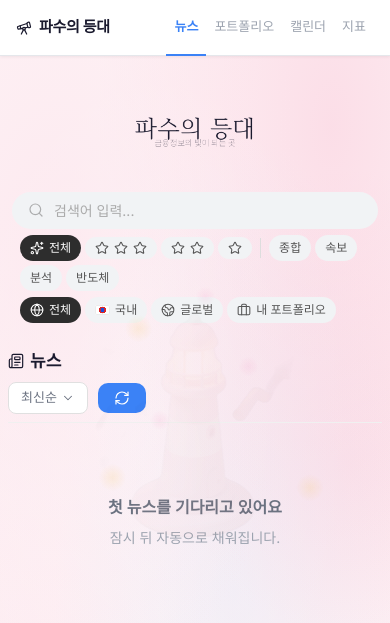
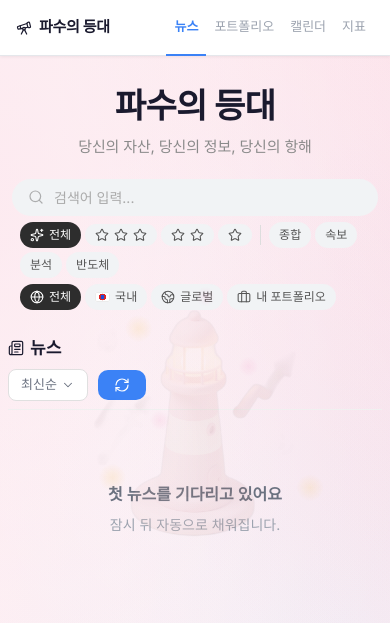
Before and after one commit to dalma-tian/pasu-lighthouse, a Flask app: page / in a window 390 px wide. Shown: the top 623 px of the page. Run offline with Flask 3, Linux system fonts and the light colour scheme; data that the repository does not hold is empty.

Commit message:
fix: 타이틀 CSS 텍스트 교체 + 물결 배경 애니메이션 + 워터마크 진하게(0.14) + 등대 정지
- 제목: Pillow 이미지 제거 → h2.title-main + p.title-sub (Inter 34px/700)
- 배경: bgWave 20s keyframes → 6개 radial-gradient 부드럽게 이동
- 워터마크: opacity 0.065→0.14, 520→580px, 본체 정지(transform:translate)
- 아티팩트: 6개 개별 floatA~F 애니메이션 유지
- 불필요 floatCenter 키프레임 제거
- 반응형 watermark opacity 0.12 적용

```diff
--- a/static/style.css
+++ b/static/style.css
@@ -16,9 +16,19 @@ body {
     radial-gradient(ellipse at 10% 85%, rgba(252, 228, 236, 0.5) 0%, transparent 45%),
     radial-gradient(ellipse at 90% 55%, rgba(248, 187, 208, 0.3) 0%, transparent 45%),
     radial-gradient(ellipse at 40% 50%, rgba(255, 255, 255, 0.8) 0%, transparent 60%);
-  background-attachment: fixed;
+  background-size: 200% 200%;
+  background-position: 0% 0%;
+  animation: bgWave 20s ease-in-out infinite alternate;
   -webkit-font-smoothing: antialiased;
   -moz-osx-font-smoothing: grayscale;
+}
+
+@keyframes bgWave {
+  0%   { background-position: 0% 0%; }
+  25%  { background-position: 40% 20%; }
+  50%  { background-position: 20% 50%; }
+  75%  { background-position: 60% 30%; }
+  100% { background-position: 30% 10%; }
 }
 
 a { color: var(--color-primary); text-decoration: none; }
@@ -584,17 +594,30 @@ button { font-family: inherit; cursor: pointer; }
 
 /* ── Title Banner ── */
 .title-banner {
-  max-width: 600px;
-  margin: 32px auto 24px;
+  max-width: 640px;
+  margin: 48px auto 32px;
   padding: 0 20px;
   text-align: center;
   position: relative;
   z-index: 1;
 }
-.title-banner img {
-  width: 100%;
-  height: auto;
-  display: block;
+.title-main {
+  font-family: 'Inter', 'Noto Sans KR', -apple-system, sans-serif;
+  font-size: 34px;
+  font-weight: 700;
+  letter-spacing: -0.02em;
+  color: #1a1a2e;
+  line-height: 1.3;
+  margin: 0 0 8px;
+}
+.title-sub {
+  font-family: 'Inter', 'Noto Sans KR', -apple-system, sans-serif;
+  font-size: 15px;
+  font-weight: 400;
+  letter-spacing: -0.01em;
+  color: #8a8a8a;
+  line-height: 1.5;
+  margin: 0;
 }
 
 /* ── Phase 2: 검색바 ── */
@@ -811,13 +834,14 @@ button { font-family: inherit; cursor: pointer; }
   position: fixed;
   top: 50%;
   left: 50%;
-  width: 520px;
-  height: 520px;
+  transform: translate(-50%, -50%);
+  width: 580px;
+  height: 580px;
   background: url('/static/lighthouse-watermark.png') no-repeat center/contain;
-  opacity: 0.065;
+  opacity: 0.14;
   pointer-events: none;
   z-index: 0;
-  animation: floatCenter 12s ease-in-out infinite;
+  /* 등대 본체는 정지 — 애니메이션 없음 */
 }
 .watermark-artifact {
   position: fixed;
@@ -844,11 +868,6 @@ button { font-family: inherit; cursor: pointer; }
 .artifact-5 { top: 60%; left: 70%; animation: floatE 11s ease-in-out infinite; }
 .artifact-6 { top: 50%; left: 40%; animation: floatF 8.5s ease-in-out infinite; }
 
-@keyframes floatCenter {
-  0%, 100% { transform: translate(-50%, -50%) scale(1); }
-  33% { transform: translate(-50%, -53%) scale(1.03); }
-  66% { transform: translate(-50%, -48%) scale(0.98); }
-}
 @keyframes floatA { 0%,100%{transform:translate(0,0)} 50%{transform:translate(30px,-25px)} }
 @keyframes floatB { 0%,100%{transform:translate(0,0)} 50%{transform:translate(-20px,-30px)} }
 @keyframes floatC { 0%,100%{transform:translate(0,0)} 50%{transform:translate(15px,-20px)} }
@@ -866,7 +885,7 @@ button { font-family: inherit; cursor: pointer; }
   .filter-bar, .tab-bar { padding: var(--space-sm) var(--space-md); }
   .autocomplete-dropdown { min-width: 280px; }
   .title-banner { margin: 28px auto 20px; }
-  .watermark-lighthouse-center { width: 320px; height: 320px; opacity: 0.055; }
+  .watermark-lighthouse-center { width: 320px; height: 320px; opacity: 0.12; }
   /* Phase 2 responsive */
   .search-bar { max-width: 100%; margin: 0 12px; padding: 10px 16px; }
   .filter-row { gap: 4px; }
--- a/templates/index.html
+++ b/templates/index.html
@@ -27,7 +27,8 @@
     </nav>
 
     <section class="title-banner" aria-label="파수의 등대">
-        <img src="/static/title-typography.png" alt="파수의 등대">
+        <h2 class="title-main">파수의 등대</h2>
+        <p class="title-sub">당신의 자산, 당신의 정보, 당신의 항해</p>
     </section>
 
     <div class="search-bar">
```
